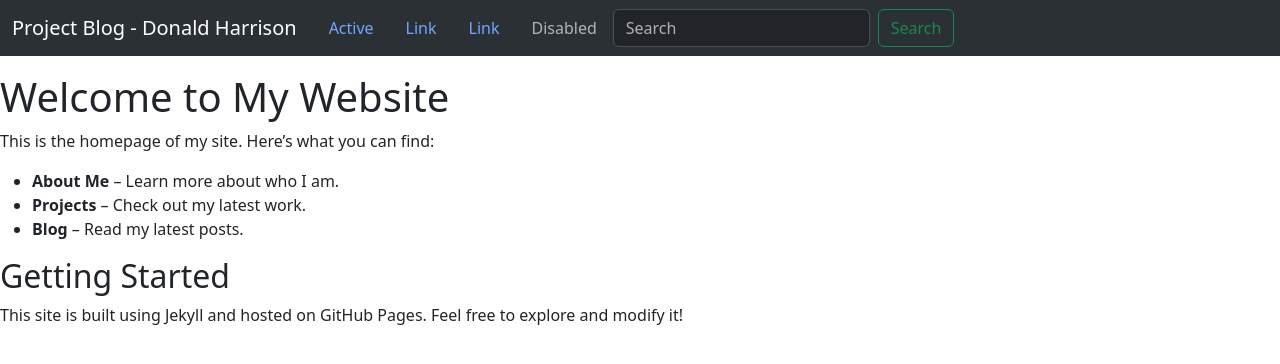
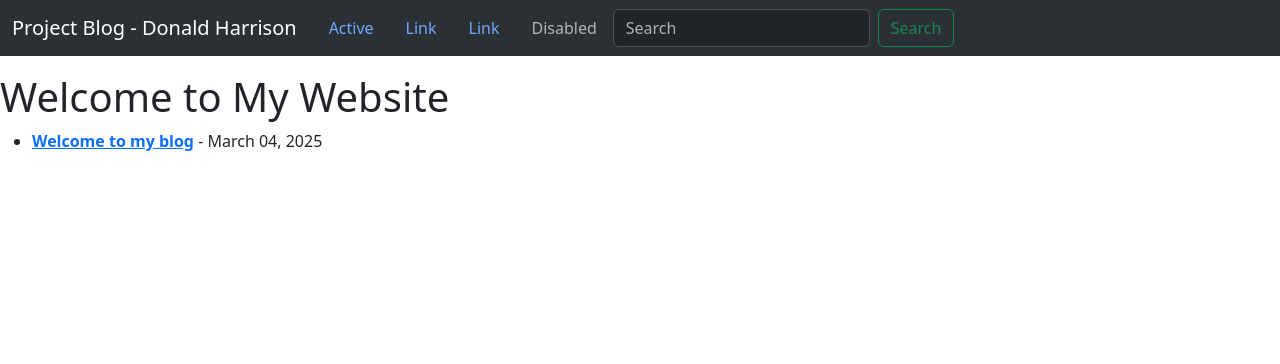
Before and after one commit to don-harrison/Project-Blog, a Jekyll site: the page built from index.md, in a window 1280 px wide. Shown: the top 364 px of the page. Built offline with Jekyll 4.4.1, drawn with Linux system fonts in a browser that asks for light colours.

Commit message:
iterate over posts in home.md file

```diff
--- a/_includes/home.md
+++ b/_includes/home.md
@@ -5,12 +5,6 @@
 
 # Welcome to My Website
 
-This is the homepage of my site. Here’s what you can find:
-
-- **About Me** – Learn more about who I am.
-- **Projects** – Check out my latest work.
-- **Blog** – Read my latest posts.
-
-## Getting Started
-
-This site is built using Jekyll and hosted on GitHub Pages. Feel free to explore and modify it!
+{% for post in site.posts %}
+- **[{{ post.title }}]({{ post.url }})** - {{ post.date | date: "%B %d, %Y" }}
+{% endfor %}
```
